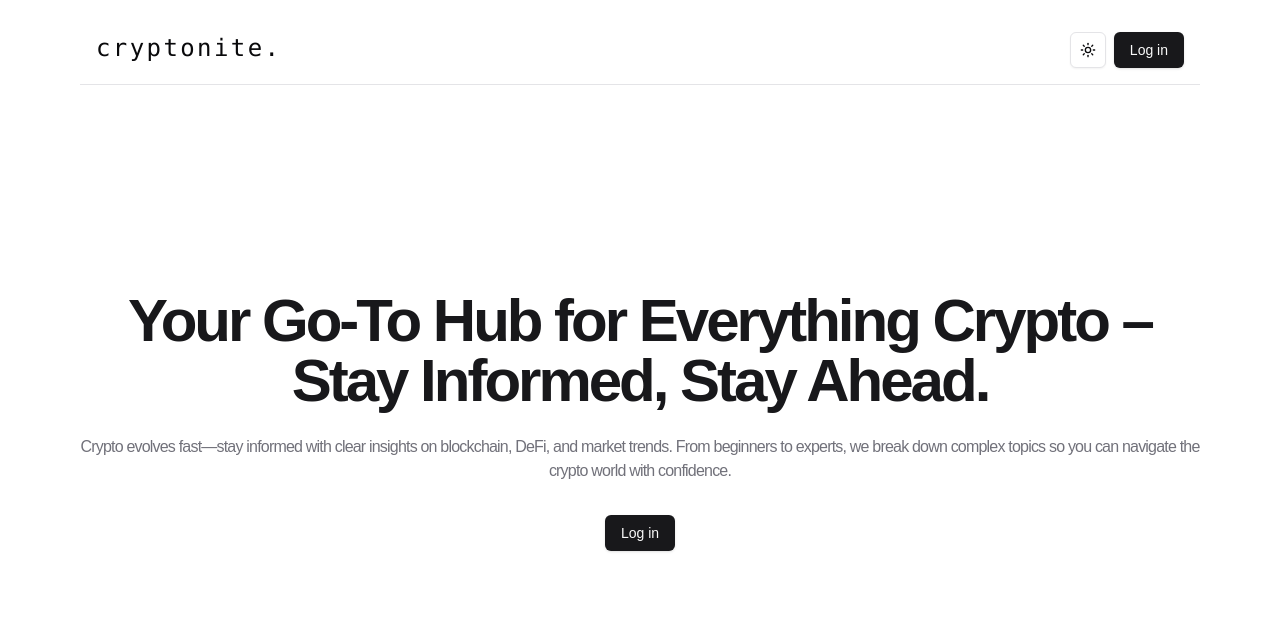
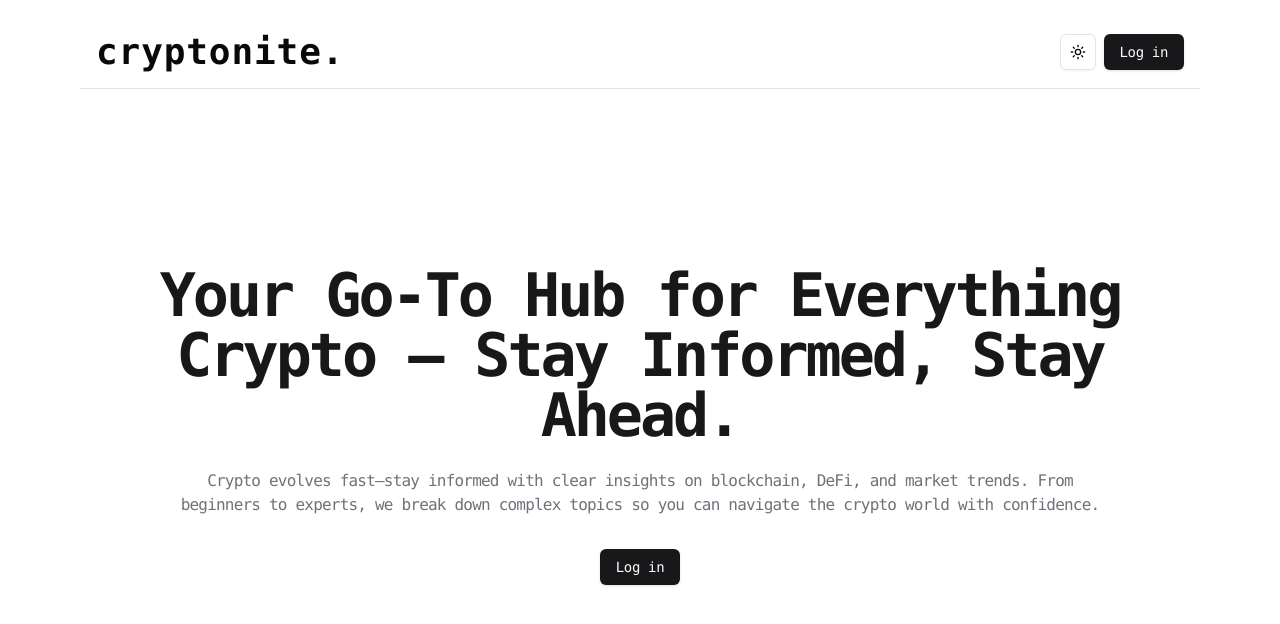
Before and after one commit to alexmortelsison/cryptonite, a Next.js app: page / in a window 1280 px wide. Shown: the top 624 px of the page. Built offline with nearby package versions, Linux system fonts and the light colour scheme; no server answers.

Commit message:
added about page

```diff
--- /dev/null
+++ b/app/about/page.tsx
@@ -0,0 +1,33 @@
+import { authOptions } from "@/lib/auth";
+import { getServerSession } from "next-auth";
+import { redirect } from "next/navigation";
+
+export default async function AboutPage() {
+  const session = await getServerSession(authOptions);
+  if (!session) {
+    return redirect("/");
+  }
+  return (
+    <div className="max-w-5xl mx-auto">
+      Welcome to Cryptonite – your trusted source for everything crypto. Whether
+      you're a beginner exploring blockchain or a seasoned trader navigating the
+      ever-changing digital economy, we're here to provide insights, news, and
+      analysis to keep you ahead of the curve. Our Mission At Cryptonite, we
+      believe in demystifying cryptocurrency and empowering individuals with the
+      knowledge needed to make informed decisions. We break down complex
+      blockchain concepts, analyze market trends, and deliver expert opinions to
+      help you navigate the decentralized future with confidence. What We Offer
+      🚀 Latest Crypto News – Stay updated on the biggest developments in
+      blockchain, DeFi, NFTs, and beyond. 📊 Market Insights & Analysis – Get
+      expert takes on price movements, trends, and investment strategies. 📚
+      Educational Resources – Learn everything from Bitcoin fundamentals to
+      advanced trading techniques. 🔒 Security & Regulation Updates – Understand
+      the evolving legal landscape and how to protect your assets. Join the
+      Cryptonite Community Crypto is more than just technology—it's a movement.
+      At Cryptonite, we’re building a community of enthusiasts, investors, and
+      innovators who believe in the future of decentralized finance. Connect
+      with us, share ideas, and be part of the crypto revolution. Stay informed.
+      Stay ahead. Welcome to Cryptonite. 🚀
+    </div>
+  );
+}
--- a/app/components/Navbar.tsx
+++ b/app/components/Navbar.tsx
@@ -10,7 +10,10 @@ export default function Navbar() {
   return (
     <nav className="border-b p-4 flex justify-between">
       <div className="">
-        <Link className="font-mono text-2xl tracking-widest" href={"/"}>
+        <Link
+          className="font-mono text-4xl tracking-wide font-extrabold"
+          href={"/"}
+        >
           cryptonite.
         </Link>
       </div>
--- a/app/components/SignInButton.tsx
+++ b/app/components/SignInButton.tsx
@@ -3,5 +3,9 @@ import { Button } from "@/components/ui/button";
 import { signIn } from "next-auth/react";
 
 export default function SignInButton() {
-  return <Button onClick={() => signIn()}>Log in</Button>;
+  return (
+    <Button onClick={() => signIn()}>
+      <p className="font-mono tracking-tight">Log in</p>
+    </Button>
+  );
 }
--- a/app/components/SignoutButton.tsx
+++ b/app/components/SignoutButton.tsx
@@ -4,7 +4,7 @@ import { signOut } from "next-auth/react";
 export default function SignoutButton() {
   return (
     <Button variant={"ghost"} onClick={() => signOut()}>
-      Log out
+      <p className="font-mono tracking-tight">Log out</p>
     </Button>
   );
 }
--- a/app/components/UserDropdown.tsx
+++ b/app/components/UserDropdown.tsx
@@ -11,7 +11,6 @@ import { useSession } from "next-auth/react";
 import Image from "next/image";
 import SignoutButton from "./SignoutButton";
 import Link from "next/link";
-import { usePathname } from "next/navigation";
 
 const navlinks = [
   { name: "Home", href: "/" },
@@ -20,7 +19,6 @@ const navlinks = [
 
 export default function UserDropdown() {
   const { data: session } = useSession();
-  const pathname = usePathname();
   return (
     <DropdownMenu>
       <DropdownMenuTrigger className="items-center flex">
@@ -42,7 +40,7 @@ export default function UserDropdown() {
             <DropdownMenuItem key={idx}>
               <Link
                 href={link.href}
-                className="w-full justify-center items-center flex "
+                className="w-full justify-center items-center flex font-mono"
               >
                 {link.name}
               </Link>
--- a/app/page.tsx
+++ b/app/page.tsx
@@ -11,10 +11,10 @@ export default async function Home() {
   }
   return (
     <div className="w-full flex flex-col justify-center items-center h-[80vh] max-w-6xl mx-auto px-4 md:px-0">
-      <h1 className="text-primary text-2xl sm:text-6xl font-extrabold text-center tracking-tighter leading-none">
+      <h1 className="text-primary text-2xl sm:text-6xl font-extrabold text-center tracking-tighter leading-none font-mono">
         Your Go-To Hub for Everything Crypto – Stay Informed, Stay Ahead.
       </h1>
-      <p className="text-center pt-6 text-muted-foreground tracking-tighter">
+      <p className="text-center pt-6 text-muted-foreground tracking-tighter md:w-4/5 text-sm md:text-base font-mono">
         Crypto evolves fast—stay informed with clear insights on blockchain,
         DeFi, and market trends. From beginners to experts, we break down
         complex topics so you can navigate the crypto world with confidence.
```
